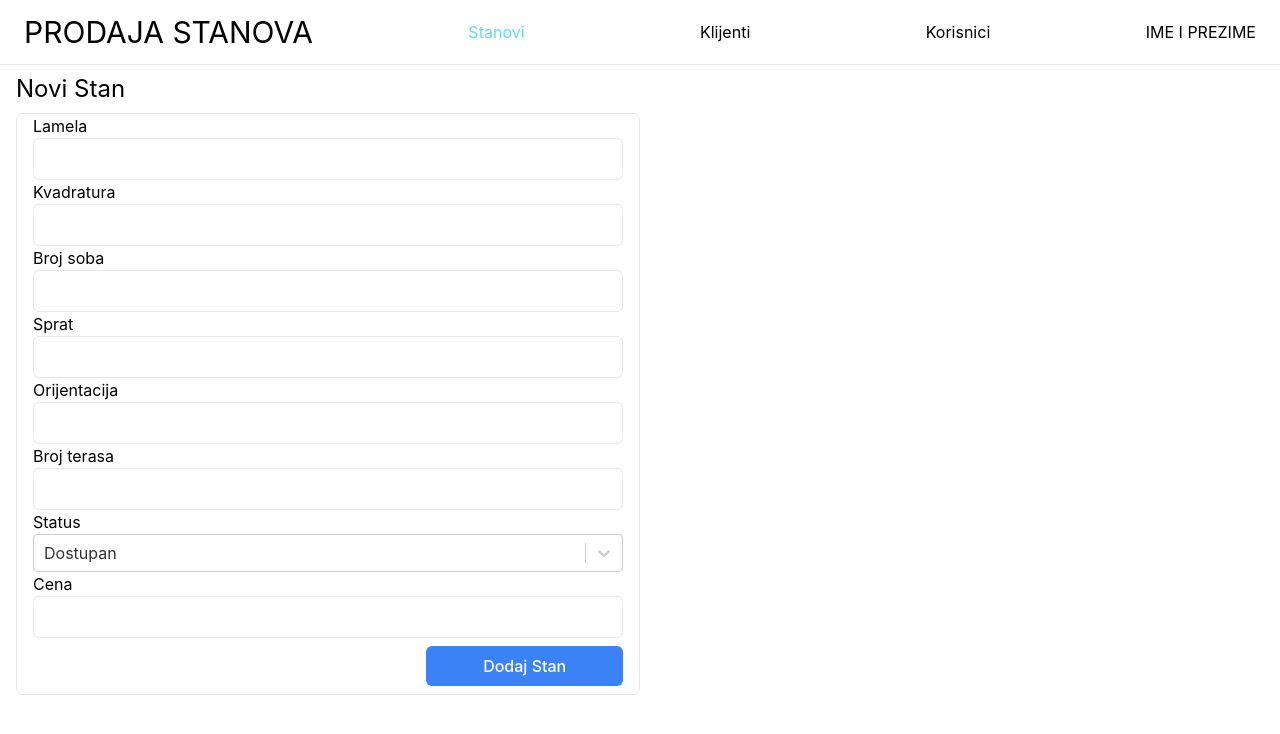
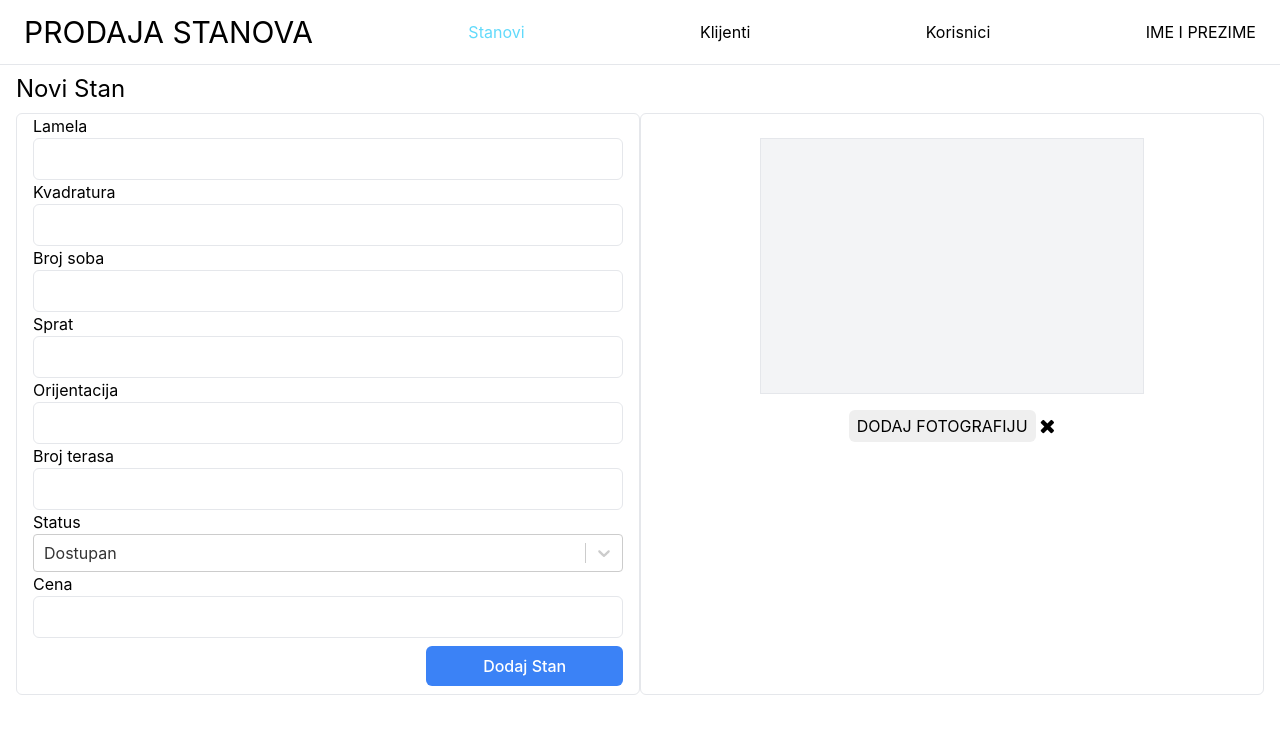
Before and after one commit to Sone996/prodaja-stanova, a React (Create React App) app: page /new-apartment in a window 1280 px wide. Shown: the top 734 px of the page. Built offline with nearby package versions, Linux system fonts and the light colour scheme.

Commit message:
upload image

```diff
--- a/public/index.html
+++ b/public/index.html
@@ -10,6 +10,10 @@
       content="Web site created using create-react-app"
     />
     <link rel="apple-touch-icon" href="%PUBLIC_URL%/logo192.png" />
+    <link
+      rel="stylesheet"
+      href="https://cdnjs.cloudflare.com/ajax/libs/font-awesome/4.7.0/css/font-awesome.min.css"
+    />
     <!--
       manifest.json provides metadata used when your web app is installed on a
       user's mobile device or desktop. See https://developers.google.com/web/fundamentals/web-app-manifest/
--- a/src/pages/shared/NewApartment.tsx
+++ b/src/pages/shared/NewApartment.tsx
@@ -1,11 +1,11 @@
 import { observer } from "mobx-react-lite";
-import { FC, useEffect, useState } from "react";
+import { FC, useEffect, useRef, useState } from "react";
 import { useHistory } from "react-router";
 import Select from "react-select";
 import { RootStore } from "../../clientStore";
 import { ISelectOption } from "../../types/types";
 
-const defaultForm = {
+const defaultForm: any = {
   lamela: "",
   square: "",
   rooms: "",
@@ -14,6 +14,7 @@ const defaultForm = {
   balcony: "",
   price: "",
   status: "",
+  photo: "",
 };
 
 const statusOptions: ISelectOption[] = [
@@ -25,6 +26,7 @@ const statusOptions: ISelectOption[] = [
 const NewApartment: FC = observer(() => {
   const { saveFormsModule } = RootStore();
   const [form, setForm] = useState(defaultForm);
+  const ref = useRef<any>(null);
   const history = useHistory();
 
   const inputLoginHandler = (event: React.ChangeEvent<HTMLInputElement>) => {
@@ -53,11 +55,49 @@ const NewApartment: FC = observer(() => {
     console.log("edit: ", form);
   };
 
+  const addImage = () => {
+    document.getElementById("selectedFile")!.click();
+  };
+
+  const getBase64 = (file: any) => {
+    let reader = new FileReader();
+    reader.readAsDataURL(file);
+    reader.onload = () => {
+      setForm({
+        ...form,
+        photo: reader.result,
+      });
+    };
+    reader.onerror = (error) => {
+      console.log(error);
+    };
+  };
+
+  const uploadImage = () => {
+    let file = ref.current.files[0];
+    if (["image/jpeg", "image/jpg", "image/png"].indexOf(file.type) === -1) {
+      console.log("pogresan format");
+    } else if (file.size > 5242880) {
+      console.log("prevelik fajl");
+    } else {
+      getBase64(file);
+    }
+  };
+
+  const clearImage = () => {
+    console.log('clear')
+    setForm({
+      ...form,
+      photo: null,
+    });
+  };
+
   useEffect(() => {
     if (saveFormsModule.getEditApartment.price !== "") {
       console.log("imam podatke");
       console.log(saveFormsModule.getEditApartment);
       setForm({
+        ...form,
         lamela: saveFormsModule.getEditApartment.lamela,
         square: saveFormsModule.getEditApartment.square,
         rooms: saveFormsModule.getEditApartment.rooms,
@@ -68,6 +108,7 @@ const NewApartment: FC = observer(() => {
         status: saveFormsModule.getEditApartment.status,
       });
     }
+    // eslint-disable-next-line
   }, [saveFormsModule]);
 
   return (
@@ -165,6 +206,36 @@ const NewApartment: FC = observer(() => {
             </button>
           </div>
         </div>
+        <div className="flex flex-col w-1/2 border rounded-md px-4 pb-2 pt-6">
+          <div className="flex flex-col justify-center items-center">
+            <div
+              className="lg:flex-shrink-0 h-64 w-96 bg-gray-100 bg-no-repeat bg-center bg-cover border"
+              style={{ backgroundImage: `url(${form.photo})` }}
+            ></div>
+            <div className="flex flex-row flex-shrink-0 mt-4 items-center">
+              <input
+                type="file"
+                ref={ref}
+                id="selectedFile"
+                style={{ display: "none" }}
+                onChange={uploadImage}
+              />
+              <input
+                type="button"
+                className="text-tiny uppercase bg-theme-buttonGray px-2 cursor-pointer py-1 rounded-md"
+                value="Dodaj fotografiju"
+                onClick={addImage}
+              />
+              <i
+                className="fa fa-times ml-1 text-xl inline-block text-theme-gray hover:text-theme-red cursor-pointer"
+                aria-hidden="true"
+                onClick={clearImage}
+              />
+            </div>
+            {/* <span v-if="imageFileSizeError" className="text-theme-red text-xs">Morate izabrati sliku manju od 5 MB</span>
+                    <span v-if="imageFileTypeError" className="text-theme-red text-xs">Morate izabrati sliku koja je tip jpg,jpeg ili png</span> */}
+          </div>
+        </div>
       </div>
     </div>
   );
```
